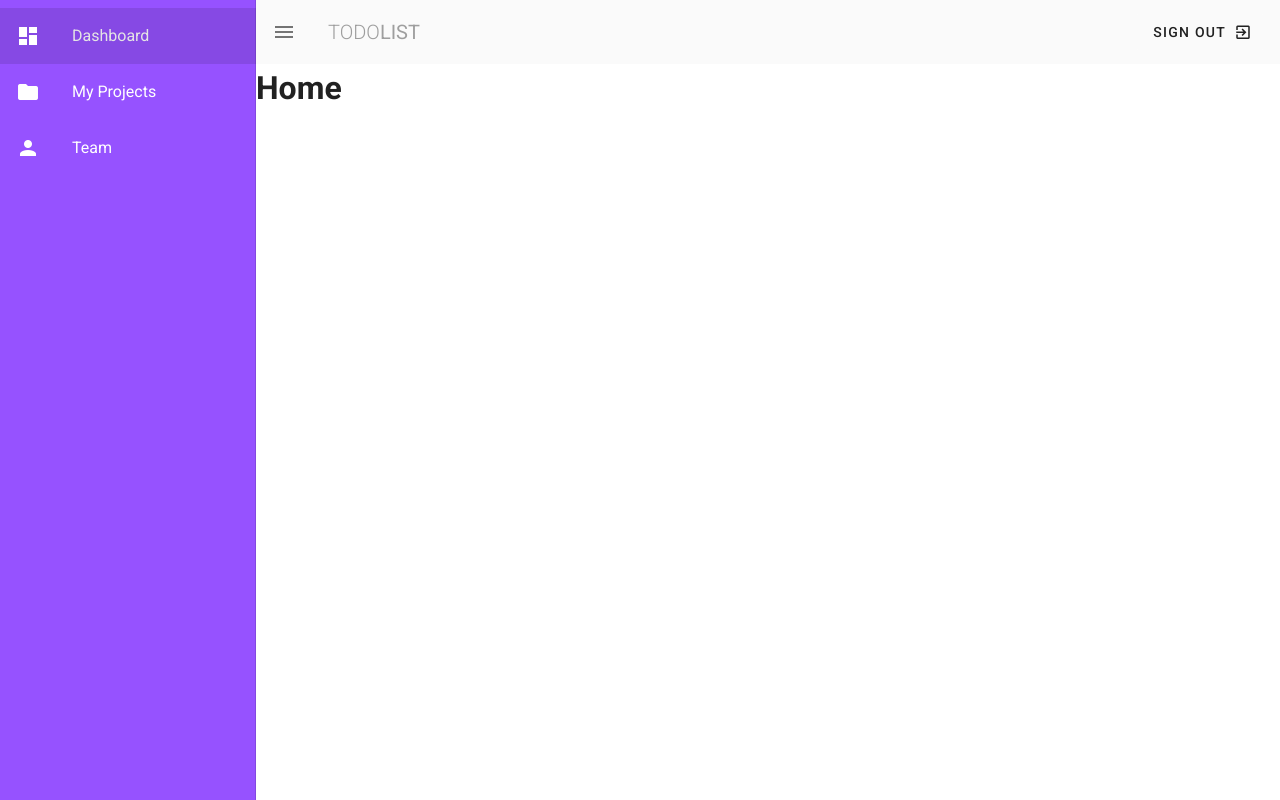
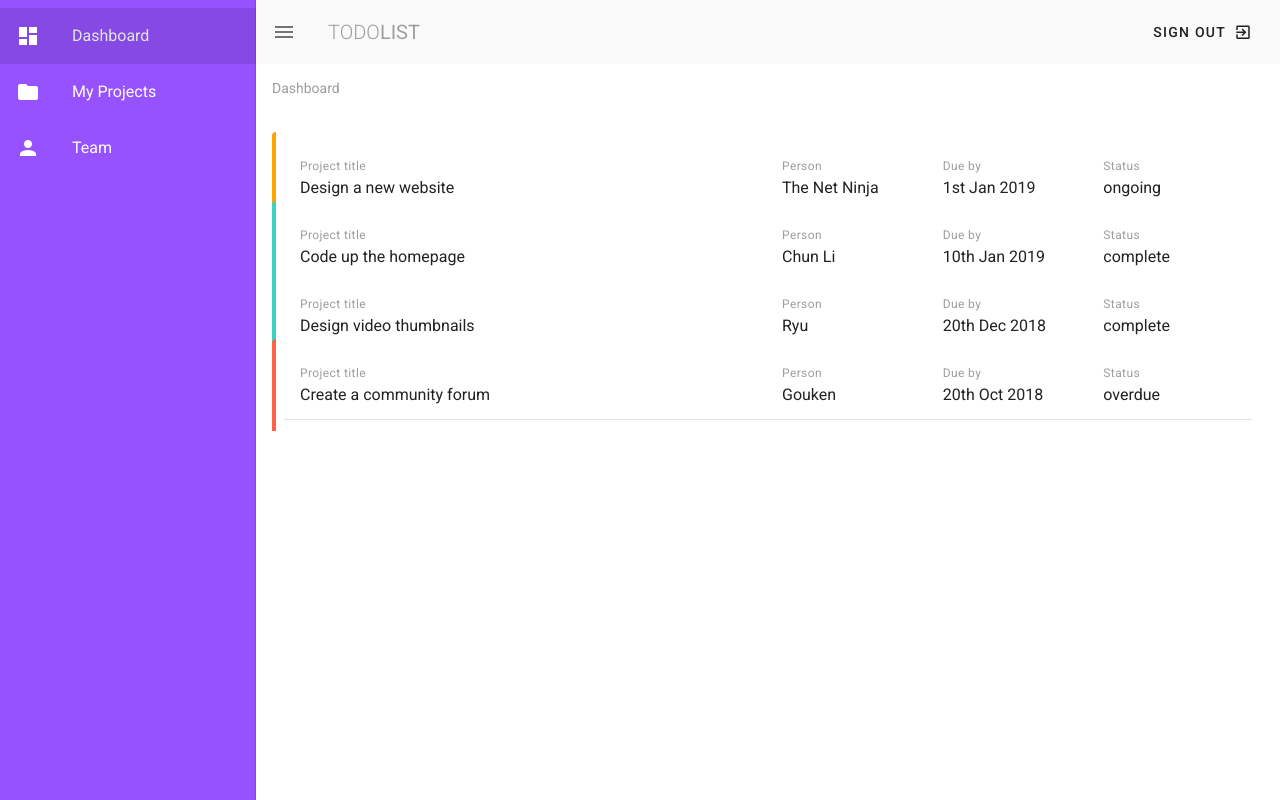
Before and after one commit to Mantasbl/Todo-vuejs, a Vue app: page / in a window 1280 px wide. Built offline with nearby package versions, Linux system fonts and the light colour scheme.

Commit message:
Designed dashboard view with dummy project data

```diff
--- a/src/App.vue
+++ b/src/App.vue
@@ -1,7 +1,7 @@
 <template>
   <v-app color="#fafafa">
       <Navbar/>
-    <v-content>
+    <v-content class=" mb-4">
       <router-view></router-view>
     </v-content>
   </v-app>
--- a/src/router.js
+++ b/src/router.js
@@ -1,6 +1,8 @@
 import Vue from 'vue'
 import Router from 'vue-router'
-import Home from './views/Home.vue'
+import Dashboard from './views/Dashboard.vue'
+import Projects from './views/Projects.vue'
+import Team from './views/Team.vue'
 
 Vue.use(Router)
 
@@ -10,16 +12,18 @@
   routes: [
     {
       path: '/',
-      name: 'home',
-      component: Home
+      name: 'dashboard',
+      component: Dashboard
     },
     {
-      path: '/about',
-      name: 'about',
-      // route level code-splitting
-      // this generates a separate chunk (about.[hash].js) for this route
-      // which is lazy-loaded when the route is visited.
-      component: () => import(/* webpackChunkName: "about" */ './views/About.vue')
+      path: '/projects',
+      name: 'projects',
+      component: Projects
+    },
+    {
+      path: '/team',
+      name: 'team',
+      component: Team
     }
   ]
 })
--- a/src/views/About.vue
+++ /dev/null
@@ -1,5 +0,0 @@
-<template>
-  <div class="about">
-    <h1>This is an about page</h1>
-  </div>
-</template>
--- /dev/null
+++ b/src/views/Dashboard.vue
@@ -0,0 +1,56 @@
+<template>
+  <div class="dashboard">
+    <v-subheader class="grey--text">Dashboard</v-subheader>
+
+    <v-container class=" my-5">
+        <v-card flat class="mx-4" v-for="project in projects" :key="project.title">
+          <v-row :class="`pa-3 project ${project.status}`">
+             <v-col cols="12" md="6">
+               <div class="caption grey--text">Project title</div>
+               <div>{{project.title}}</div>
+             </v-col>
+             <v-col cols="6" sm="4" md="2">
+               <div class="caption grey--text">Person</div>
+               <div>{{project.person}}</div>
+             </v-col>
+             <v-col cols="6" sm="4" md="2">
+               <div class="caption grey--text">Due by</div>
+               <div>{{project.due}}</div>
+             </v-col>
+             <v-col cols="2" sm="4" md="2">
+               <div class="caption grey--text">Status</div>
+               <div>{{project.status}}</div>
+             </v-col>
+          </v-row>
+          <v-divider></v-divider>
+        </v-card>
+    </v-container>
+  </div>
+</template>
+
+<script>
+export default {
+  data() {
+    return {
+      projects: [
+        { title: 'Design a new website', person: 'The Net Ninja', due: '1st Jan 2019', status: 'ongoing', content: 'Lorem ipsum dolor sit amet consectetur adipisicing elit. Sunt consequuntur eos eligendi illum minima adipisci deleniti, dicta mollitia enim explicabo fugiat quidem ducimus praesentium voluptates porro molestias non sequi animi!'},
+        { title: 'Code up the homepage', person: 'Chun Li', due: '10th Jan 2019', status: 'complete', content: 'Lorem ipsum dolor sit amet consectetur adipisicing elit. Sunt consequuntur eos eligendi illum minima adipisci deleniti, dicta mollitia enim explicabo fugiat quidem ducimus praesentium voluptates porro molestias non sequi animi!'},
+        { title: 'Design video thumbnails', person: 'Ryu', due: '20th Dec 2018', status: 'complete', content: 'Lorem ipsum dolor sit amet consectetur adipisicing elit. Sunt consequuntur eos eligendi illum minima adipisci deleniti, dicta mollitia enim explicabo fugiat quidem ducimus praesentium voluptates porro molestias non sequi animi!'},
+        { title: 'Create a community forum', person: 'Gouken', due: '20th Oct 2018', status: 'overdue', content: 'Lorem ipsum dolor sit amet consectetur adipisicing elit. Sunt consequuntur eos eligendi illum minima adipisci deleniti, dicta mollitia enim explicabo fugiat quidem ducimus praesentium voluptates porro molestias non sequi animi!'},
+      ]
+    }
+  }
+};
+</script>
+
+<style>
+  .project.complete {
+    border-left: 4px solid #3cd1c2;
+  }
+  .project.ongoing {
+    border-left: 4px solid orange;
+  }
+  .project.overdue {
+    border-left: 4px solid tomato;
+  }
+</style>
--- a/src/views/Home.vue
+++ /dev/null
@@ -1,12 +0,0 @@
-<template>
-  <div class="home">
-    <h1>Home</h1>
-
-  </div>
-</template>
-
-<script>
-export default {
-
-};
-</script>
--- /dev/null
+++ b/src/views/Projects.vue
@@ -0,0 +1,15 @@
+<template>
+  <div class="projects">
+    <v-subheader class="grey--text">Projects</v-subheader>
+
+    <v-container class=" my-5">
+        Content
+    </v-container>
+  </div>
+</template>
+
+<script>
+export default {
+
+};
+</script>
--- /dev/null
+++ b/src/views/Team.vue
@@ -0,0 +1,15 @@
+<template>
+  <div class="team">
+    <v-subheader class="grey--text">Team</v-subheader>
+
+    <v-container class=" my-5">
+        Content
+    </v-container>
+  </div>
+</template>
+
+<script>
+export default {
+
+};
+</script>
```
